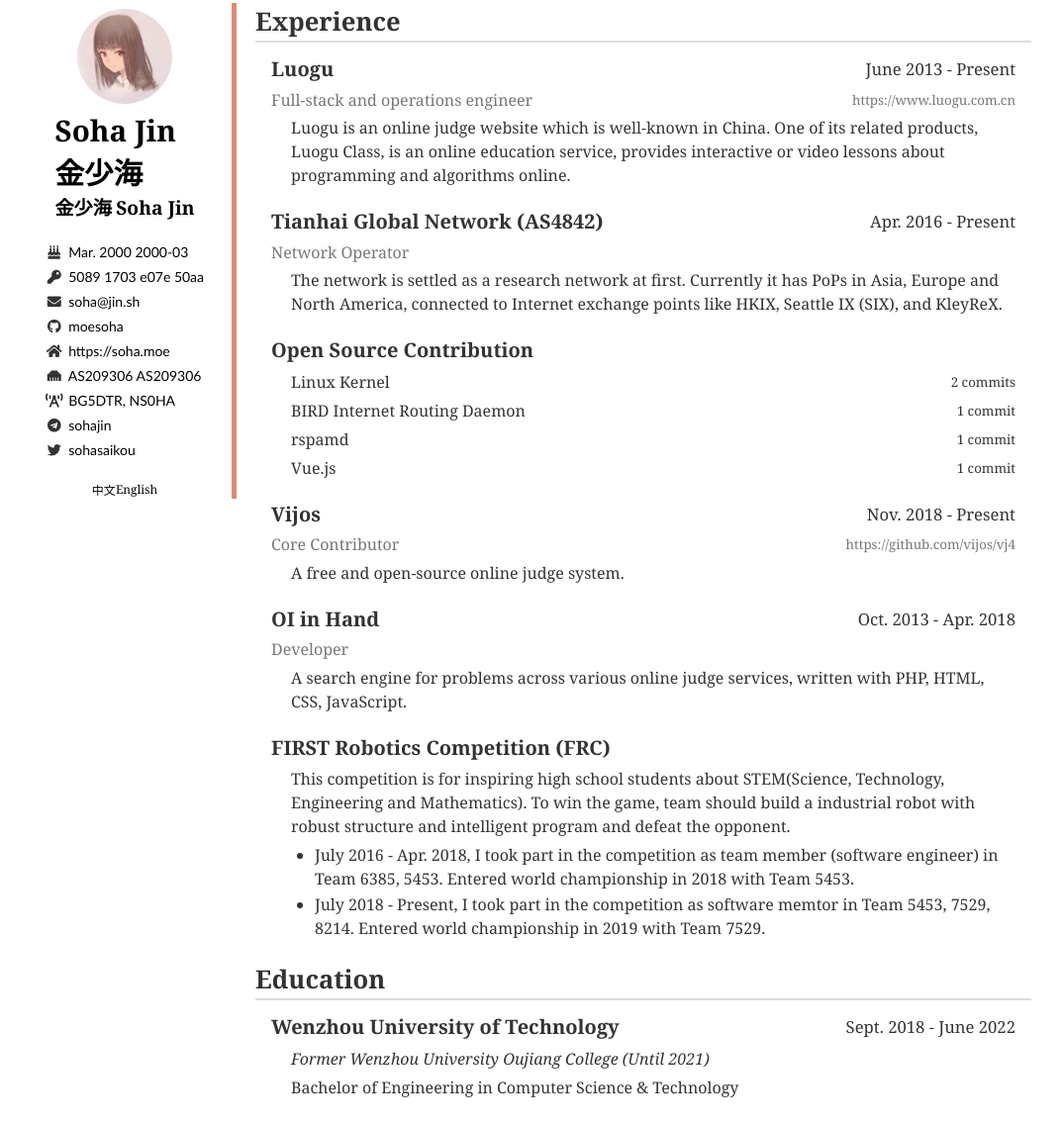
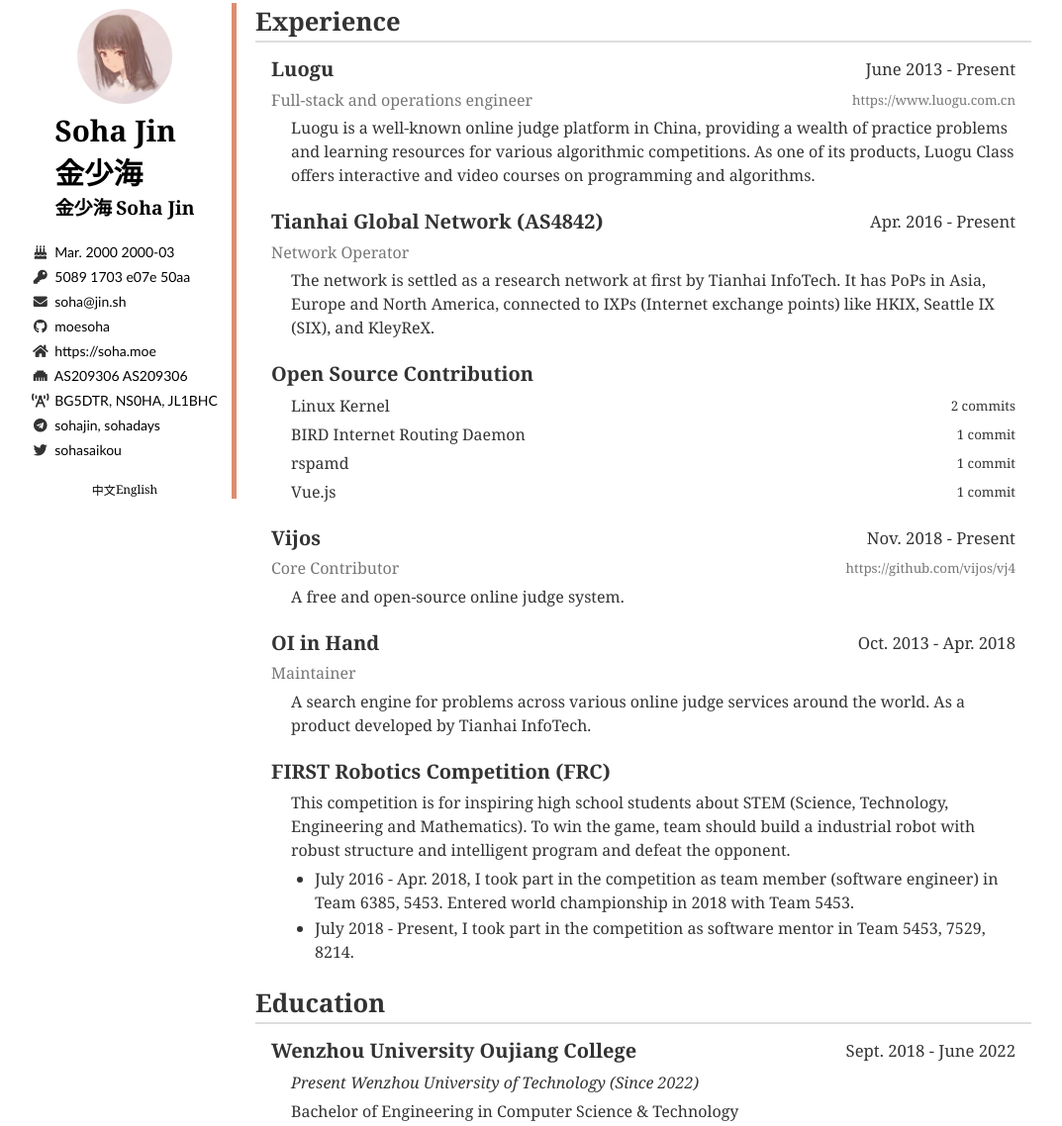
Before and after one commit to moesoha/moesoha.github.io, a website: page index.html in a window 1280 px wide. Shown: the part 47-1185 px from the top of the page at 99% size, without its empty margins (110-1183 px from the left). Drawn offline with Linux system fonts and the light colour scheme; a web font is replaced by a local one.

Commit message:
update content (w/o translation)

```diff
--- a/index.html
+++ b/index.html
@@ -4,20 +4,20 @@
 		<meta charset="UTF-8">
 		<meta name="viewport" content="width=device-width, initial-scale=1.0, user-scalable=no">
 		<title i18n-key="title">Soha Jin | 金少海</title>
+		<meta i18n-key="meta-desc" name="description" content="This is the personal homepage (or maybe a résumé) for 金少海 (Soha Jin).">
 		<link rel="stylesheet" href="./assets/fonts.css" charset="utf-8">
 		<link rel="stylesheet" href="./assets/hp.soha.css" charset="utf-8">
-		<style type="text/css">h0 { display: none; }</style>
 	</head>
 	<body i18n-class="fonts-en-serif">
 		<div class="container">
 			<div class="side">
 				<img class="avatar" src="./assets/Eric-201803.200px.jpg" />
 				<div>
+					<div data-nosnippet style="display: none;"><h0>XYenChi ♡(˃͈ ˂͈ )</h0><!-- if you are using Soha's template, just delete this pink bubble line~ --></div>
 					<h1 i18n-if="en" class="name fonts-en-serif" title="or Shaohai Jin">Soha Jin</h1>
 					<h1 i18n-if="zh" class="name fonts-zh-serif">金少海</h1>
 					<b i18n-if="en" class="name-alt fonts-zh-serif">金少海</b>
 					<b i18n-if="zh" class="name-alt fonts-en-serif" title="或 Shaohai Jin">Soha Jin</b>
-					<!-- Congeeeeeeeeeeeeee~ -->
 				</div>
 				<div class="contacts fonts-en-sans">
 					<span i18n-title="Birthday">
@@ -53,11 +53,12 @@
 					</span>
 					<span i18n-title="Callsign" class="hide-on-print">
 						<i class="fas fa-broadcast-tower"></i>
-						BG5DTR, NS0HA
+						BG5DTR, NS0HA, JL1BHC
 					</span>
 					<span title="Telegram" class="hide-on-print">
 						<i class="fab fa-telegram"></i>
-						<a href="https://t.me/sohajin">sohajin</a>
+						<a href="https://t.me/sohajin">sohajin</a>,
+						<a href="https://t.me/sohadays">sohadays</a>
 					</span>
 					<span title="Twitter" class="hide-on-print">
 						<i class="fab fa-twitter"></i>
@@ -81,14 +82,14 @@
 						<small class="pull-right"><a href="https://www.luogu.com.cn">https://www.luogu.com.cn</a></small>
 					</dd>
 					<dd></dd>
-					<dd i18n>Luogu is an online judge website which is well-known in China. One of its related products, Luogu Class, is an online education service, provides interactive or video lessons about programming and algorithms online.</dd>
+					<dd i18n>Luogu is a well-known online judge platform in China, providing a wealth of practice problems and learning resources for various algorithmic competitions. As one of its products, Luogu Class offers interactive and video courses on programming and algorithms.</dd>
 
 					<dt>
 						<span i18n>Tianhai Global Network (AS4842)</span>
 						<small i18n class="pull-right">Apr. 2016 - Present</small>
 					</dt>
 					<dd i18n>Network Operator</dd>
-					<dd i18n>The network is settled as a research network at first. Currently it has PoPs in Asia, Europe and North America, connected to Internet exchange points like HKIX, Seattle IX (SIX), and KleyReX.</dd>
+					<dd i18n>The network is settled as a research network at first by Tianhai InfoTech. It has PoPs in Asia, Europe and North America, connected to IXPs (Internet exchange points) like HKIX, Seattle IX (SIX), and KleyReX.</dd>
 
 					<dt><span i18n>Open Source Contribution</span></dt>
 					<dd></dd>
@@ -123,16 +124,16 @@
 						<span>OI in Hand</span>
 						<small i18n class="pull-right">Oct. 2013 - Apr. 2018</small>
 					</dt>
-					<dd i18n>Developer</dd>
-					<dd i18n>A search engine for problems across various online judge services, written with PHP, HTML, CSS, JavaScript.</dd>
+					<dd i18n>Maintainer</dd>
+					<dd i18n>A search engine for problems across various online judge services around the world. As a product developed by Tianhai InfoTech.</dd>
 
 					<dt>FIRST Robotics Competition (FRC)</dt>
 					<dd></dd>
-					<dd i18n>This competition is for inspiring high school students about STEM(Science, Technology, Engineering and Mathematics). To win the game, team should build a industrial robot with robust structure and intelligent program and defeat the opponent.</dd>
+					<dd i18n>This competition is for inspiring high school students about STEM (Science, Technology, Engineering and Mathematics). To win the game, team should build a industrial robot with robust structure and intelligent program and defeat the opponent.</dd>
 					<dd>
 						<ul>
 							<li i18n>July 2016 - Apr. 2018, I took part in the competition as team member (software engineer) in Team 6385, 5453. Entered world championship in 2018 with Team 5453.</li>
-							<li i18n>July 2018 - Present, I took part in the competition as software memtor in Team 5453, 7529, 8214. Entered world championship in 2019 with Team 7529.</li>
+							<li i18n>July 2018 - Present, I took part in the competition as software mentor in Team 5453, 7529, 8214.</li>
 						</ul>
 					</dd>
 				</dl>
@@ -140,11 +141,11 @@
 				<h2 i18n>Education</h2>
 				<dl>
 					<dt>
-						<span i18n>Wenzhou University of Technology</span>
+						<span i18n>Wenzhou University Oujiang College</span>
 						<small i18n class="pull-right">Sept. 2018 - June 2022</small>
 					</dt>
 					<dd></dd>
-					<dd><i i18n>Former Wenzhou University Oujiang College (Until 2021)</i></dd>
+					<dd><i i18n>Present Wenzhou University of Technology (Since 2022)</i></dd>
 					<dd i18n>Bachelor of Engineering in Computer Science &amp; Technology</dd>
 				</dl>
 
@@ -165,11 +166,11 @@
 					<dd>
 						<ul>
 							<li>PHP <i>(2013)</i></li>
+							<li>C# <i>(2016)</i></li>
 							<li>Rust <i>(2017)</i></li>
 							<li>JavaScript <i>(2013)</i> / TypeScript <i>(2018)</i></li>
-							<li>C# <i>(2016)</i></li>
 							<li>Python 3 <i>(2016)</i></li>
-							<li class="hide-on-print">CSS <i>(2014)</i>, HTML <i>(2013)</i>, Nix <i>(2021)</i>, SLAX <i>(2020)</i>, Kotlin <i>(2020)</i>, SQL <i>(2013)</i>, C <i>(2015)</i>, Python 2 <i>(2008)</i>, C++ <i>(2015)</i>, Pascal <i>(2009)</i>, Go <i>(2017)</i>, Lua <i>(2018)</i>, Java <i>(2018)</i>, Ruby <i>(2016)</i>, Visual Basic <i>(2015)</i>, ActionScript <i>(2014)</i>, PowerShell <i>(2017)</i>, Shell <i>(2014)</i>, LOGO <i>(2007)</i>, Windows Batch File <i>(2004)</i>, 易语言 <i>(2010)</i></li>
+							<li class="hide-on-print">CSS <i>(2014)</i>, HTML <i>(2013)</i>, Nix <i>(2021)</i>, SLAX <i>(2020)</i>, SQL <i>(2013)</i>, C <i>(2015)</i>, Kotlin <i>(2020)</i>, Lua <i>(2018)</i>, Python 2 <i>(2008)</i>, C++ <i>(2015)</i>, Pascal <i>(2009)</i>, Go <i>(2017)</i>, Java <i>(2018)</i>, Ruby <i>(2016)</i>, Visual Basic <i>(2015)</i>, ActionScript <i>(2014)</i>, PowerShell <i>(2017)</i>, Shell <i>(2014)</i>, LOGO <i>(2007)</i>, Windows Batch File <i>(2004)</i>, 易语言 <i>(2010)</i></li>
 							<li class="show-on-print"><i i18n>Others are omitted in print version.</i></li>
 						</ul>
 					</dd>
```
